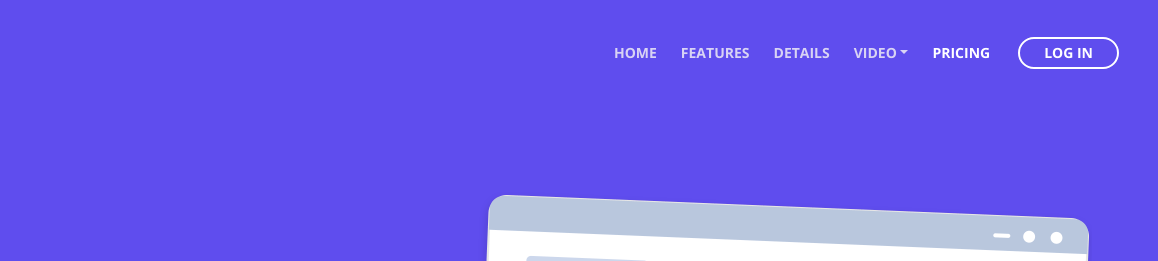
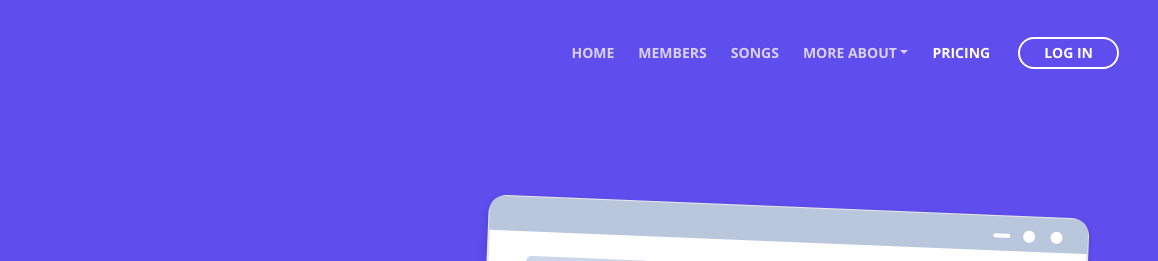
Before and after one commit to enhnny/enhnny.github.io, a plain HTML site: page index.html in a window 1280 px wide. Shown: the top 261 px of the page, 122-1280 px from the left. Drawn offline with nearby package versions, Linux system fonts and the light colour scheme.

Commit message:
Add files via upload
Primer cambio

```diff
--- a/index.html
+++ b/index.html
@@ -67,19 +67,19 @@
                         <a class="nav-link page-scroll" href="#header">HOME <span class="sr-only">(current)</span></a>
                     </li>
                     <li class="nav-item">
-                        <a class="nav-link page-scroll" href="#features">FEATURES</a>
+                        <a class="nav-link page-scroll" href="#members">MEMBERS</a>
                     </li>
                     <li class="nav-item">
-                        <a class="nav-link page-scroll" href="#details">DETAILS</a>
+                        <a class="nav-link page-scroll" href="#songs">SONGS</a>
                     </li>
 
                     <!-- Dropdown Menu -->
                     <li class="nav-item dropdown">
-                        <a class="nav-link dropdown-toggle page-scroll" href="#video" id="navbarDropdown" role="button" aria-haspopup="true" aria-expanded="false">VIDEO</a>
+                        <a class="nav-link dropdown-toggle page-scroll" href="#more about" id="navbarDropdown" role="button" aria-haspopup="true" aria-expanded="false">MORE ABOUT</a>
                         <div class="dropdown-menu" aria-labelledby="navbarDropdown">
-                            <a class="dropdown-item" href="article-details.html"><span class="item-text">ARTICLE DETAILS</span></a>
+                            <a class="dropdown-item" href="en-o'clock.html"><span class="item-text">EN-O'CLOCK</span></a>
                             <div class="dropdown-items-divide-hr"></div>
-                            <a class="dropdown-item" href="terms-conditions.html"><span class="item-text">TERMS CONDITIONS</span></a>
+                            <a class="dropdown-item" href="awards.html"><span class="item-text">AWARDS</span></a>
                             <div class="dropdown-items-divide-hr"></div>
                             <a class="dropdown-item" href="privacy-policy.html"><span class="item-text">PRIVACY POLICY</span></a>
                         </div>
```
